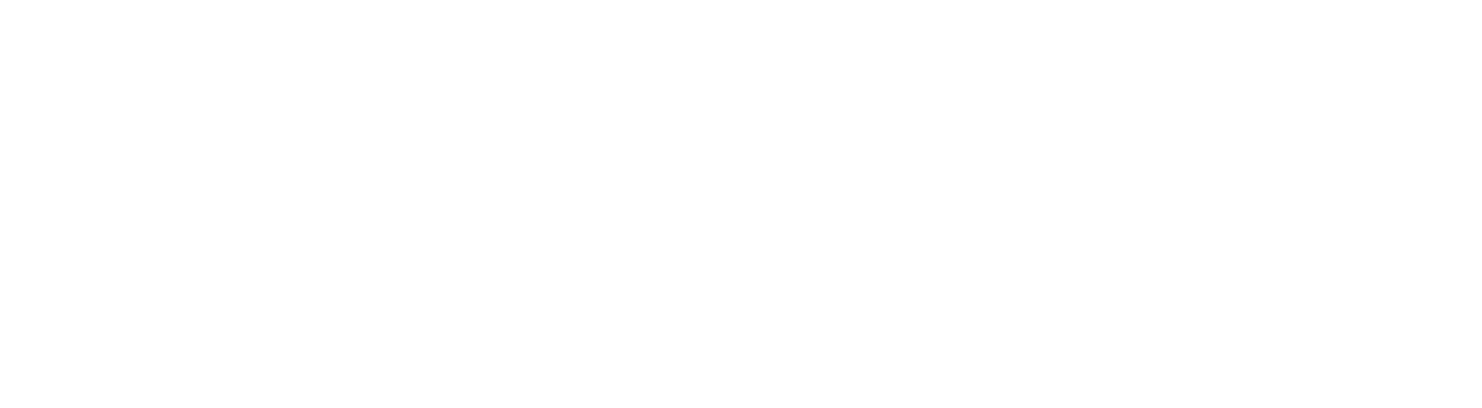
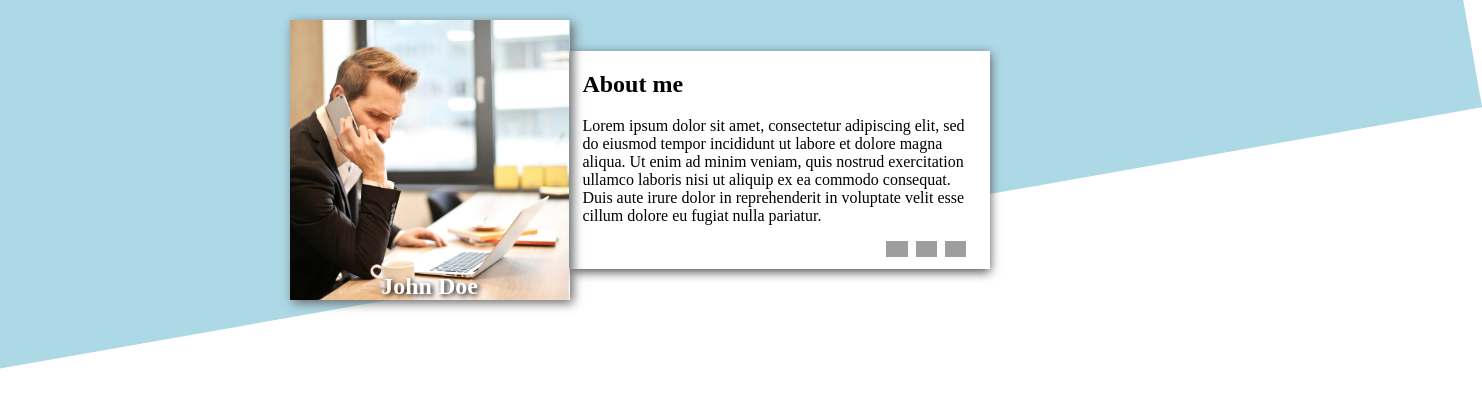
Before and after one commit to ecruzreal/homepage, a plain HTML site: page index.html in a window 1280 px wide. Shown: the whole page, 1482 px wide, since content can reach past the window. Drawn offline with Linux system fonts and the light colour scheme; grey boxes are pictures that could not be loaded.

Commit message:
Completed header content and styling for fullscreen

```diff
--- a/index.html
+++ b/index.html
@@ -1,11 +1,32 @@
 <!DOCTYPE html>
 <html lang="en">
 <head>
+    <link rel="stylesheet" href="style.css">
     <meta charset="UTF-8">
     <meta name="viewport" content="width=device-width, initial-scale=1.0">
     <title>Homepage</title>
 </head>
 <body>
-
+    <header>
+        <div class="header-box"></div>
+        <div class="header-top">
+            <div class="header-inner">
+                <img src="img/Screenshot 2024-09-28 at 12.55.42 AM.png" alt="" id="header-img">
+                <span class="img-name">John Doe</span>
+            </div>
+        </div>
+        <section class="header-text">
+            <h1>About me</h1>
+            <p>
+                Lorem ipsum dolor sit amet, consectetur adipiscing elit, sed do eiusmod tempor incididunt ut labore et dolore magna aliqua. Ut enim ad minim veniam, quis nostrud exercitation ullamco laboris nisi ut aliquip ex ea commodo consequat.
+                Duis aute irure dolor in reprehenderit in voluptate velit esse cillum dolore eu fugiat nulla pariatur.
+            </p>
+            <section class="header buttons">
+                <a href="#"><img class="h-butt" src="https://cdn.jsdelivr.net/gh/devicons/devicon@latest/icons/github/github-original.svg" alt="github"></a>
+                <a href="#"><img class="h-butt" src="https://cdn.jsdelivr.net/gh/devicons/devicon@latest/icons/linkedin/linkedin-plain.svg" alt="linkedin"></a>
+                <a href="#"><img class="h-butt" src="https://cdn.jsdelivr.net/gh/devicons/devicon@latest/icons/twitter/twitter-original.svg" alt="X"></a>
+            </section>
+        </section>
+    </header>
 </body>
 </html>
--- a/style.css
+++ b/style.css
@@ -0,0 +1,81 @@
+
+body{
+    margin: 0;
+    padding: 0;
+    overflow-x: hidden;
+}
+
+header{
+    display: flex;
+    height: 40vh;
+    justify-content: center;
+    align-items: center;
+    overflow: hidden;
+}
+
+header::before{
+    content: '';
+    position: absolute;
+    overflow: hidden;
+    top: -20px;
+    left: -100px;
+    right: 0;
+    bottom: 0;
+    background-color: lightblue; /* Background color of the tilt */
+    transform: rotate(-10deg); /* Adjust the tilt angle */
+    z-index: -1; /* Send it behind the content */
+     transform-origin: top left; /* Pivot point of the rotation */
+    width: 120%; /* Make it slightly wider to cover the tilt */
+    height: 50vh;
+}
+
+#header-img{
+    height: 35vh;
+    position: absolute;
+}
+
+.img-name{
+    position: absolute;
+    bottom: 0;
+    font-weight: 600;
+    font-size: 1.5rem;
+    color: white;
+    text-shadow: 2px 2px 5px rgb(0, 0, 0);
+}
+
+.header-top{
+    display: flex;
+    align-items: center;
+    justify-content: center;
+    min-width: 35vh;
+    max-height: 35vh;
+    position: relative;
+    box-shadow: 3px 3px 10px rgb(103, 103, 103);
+}
+
+.header-inner{
+    display: flex;
+    justify-content: center;
+    height: 35vh;
+}
+
+.header-text{
+    padding-left: .8rem;
+    padding-right: .5rem;
+    width: 50vh;
+    min-width: 40vh;
+    background-color: white;
+    box-shadow: 0px 3px 10px rgb(78, 78, 78);
+}
+
+.header.buttons{
+    display: flex;
+    gap: .5rem;
+    justify-content: flex-end;
+    margin-bottom: .5rem;
+    margin-right: 1rem;
+}
+
+.h-butt{
+    height: 1rem;
+}
```
Also changed, not shown: img/Screenshot 2024-09-28 at 12.55.42 AM.png (added), img/pexels-olly-859265.jpg (added).
